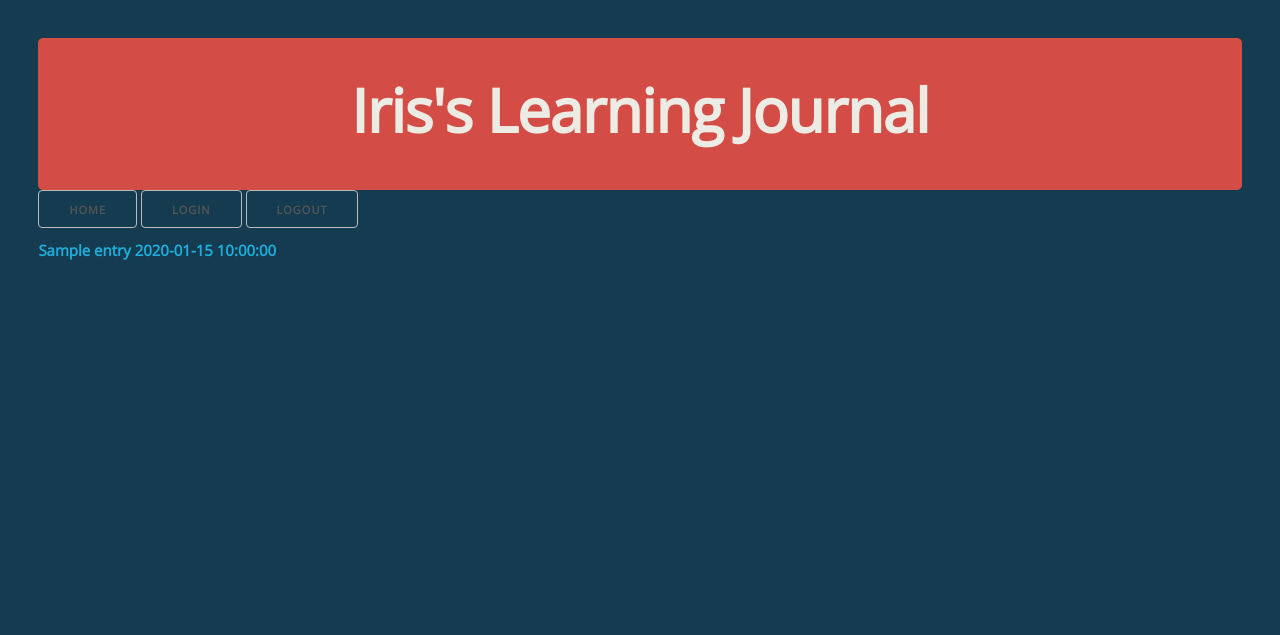
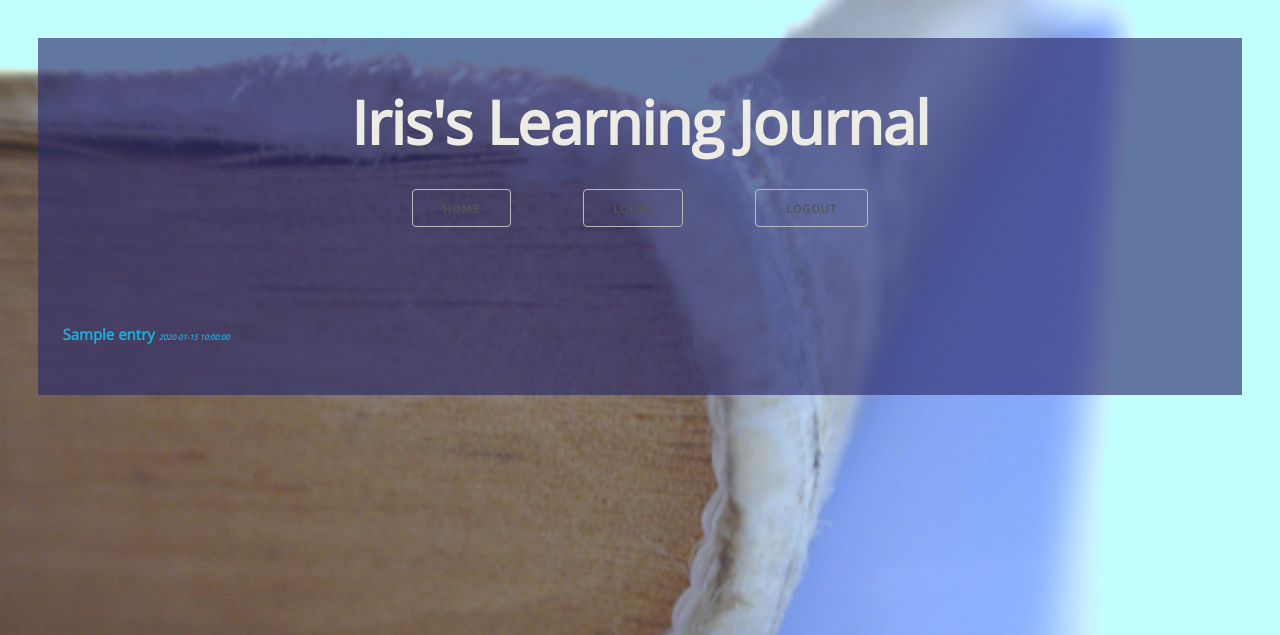
Before and after one commit to icarrera/learning_journal, a Python web app: template learning_journal/templates/list_view.jinja2 in a window 1280 px wide. Shown: the top 635 px of the page. Run offline with Jinja, Linux system fonts and the light colour scheme; the template is opened without the code that fills it: most values are stand-ins (such as "Sample title", 1, 10 or a date in 2020).

Commit message:
made main section and header background transparent

```diff
--- a/learning_journal/static/styles/base.css
+++ b/learning_journal/static/styles/base.css
@@ -1,8 +1,11 @@
 body {
     margin: 3%;
-    background-color: #153B50;
     color: #ECEBE4;
     font-family: 'Open Sans', sans-serif;
+    background-image: url(/static/book.jpg);
+    background-size: 100%;
+    background-repeat: no-repeat;
+    background-attachment: fixed;
 }
 
 ul {
--- a/learning_journal/static/styles/layout.css
+++ b/learning_journal/static/styles/layout.css
@@ -1,5 +1,5 @@
 .nav_links {
-    border-radius: 5px;
+    margin-top: 1%;
     margin-bottom: 1%;
 }
 
@@ -16,9 +16,8 @@
 
 .main_header {
     text-align: center;
-    background-color: #D44C46;
-    border-radius: 5px;
-    padding: 2%;
+    background-color: rgba(43, 43, 109, 0.64);
+    padding: 3%;
 }
 
 .main_header h1 {
@@ -26,3 +25,8 @@
     font-weight: bold;
     font-size: 4em;
 }
+
+.main_block {
+    padding: 2%;
+    background-color: rgba(43, 43, 109, 0.64);
+}
--- a/learning_journal/templates/base.jinja2
+++ b/learning_journal/templates/base.jinja2
@@ -14,16 +14,20 @@
 <body>
     <header class="main_header">
         <h1>Iris's Learning Journal</h1>
+        <nav class="nav_links">
+            <ul>
+                <li><a href="/"><button>Home</button></a></li>
+                {% if request.has_permission('add') %}
+                <li><a href="/add"><button>Add Entry</button></a></li>
+                {% endif %}
+                <li><a href="/login"><button>Login</button></a></li>
+                <li><a href="/logout"><button>Logout</button></a></li>
+            </ul>
+        </nav>
     </header>
-    <nav>
-        <a href="/"><button>Home</button></a>
-        {% if request.has_permission('add') %}
-        <a href="/add"><button>Add Entry</button></a>
-        {% endif %}
-        <a href="/login"><button>Login</button></a>
-        <a href="/logout"><button>Logout</button></a>
-    </nav>
+    <section class="main_block">
     {% block content %}
     {% endblock content %}
+    </section>
 </body>
 </html>
--- a/learning_journal/templates/detail_view.jinja2
+++ b/learning_journal/templates/detail_view.jinja2
@@ -1,7 +1,7 @@
 {% extends "base.jinja2" %}
 
 {% block content %}
-    <h2>{{entry.title}}</h2>
+    <h2>{{entry.title}} <i>{{entry.created}}</i></h2>
     <p>{{ text|safe}}</p>
 
     {% if request.has_permission('edit') %}
--- a/learning_journal/templates/list_view.jinja2
+++ b/learning_journal/templates/list_view.jinja2
@@ -3,7 +3,7 @@
 
 {% for entry in entries %}
 <ul><a href="{{request.route_url('detail_view', this_id=entry.id)}}">
-<li>{{entry.title}} {{entry.created}}</li>
+<li>{{entry.title}} <i>{{entry.created}}</i></li>
 </a>
 </ul>
 {% endfor %}
--- a/production.ini
+++ b/production.ini
@@ -14,7 +14,7 @@
 pyramid.includes =
     pyramid_tm
 
-sqlalchemy.url = sqlite:///%(here)s/learning_journal.sqlite
+sqlalchemy.url = postgres://roboiris:secret@localhost:5432/learning_journal
 
 [server:main]
 use = egg:waitress#main
```
Also changed, not shown: learning_journal/static/book.jpg (added).
